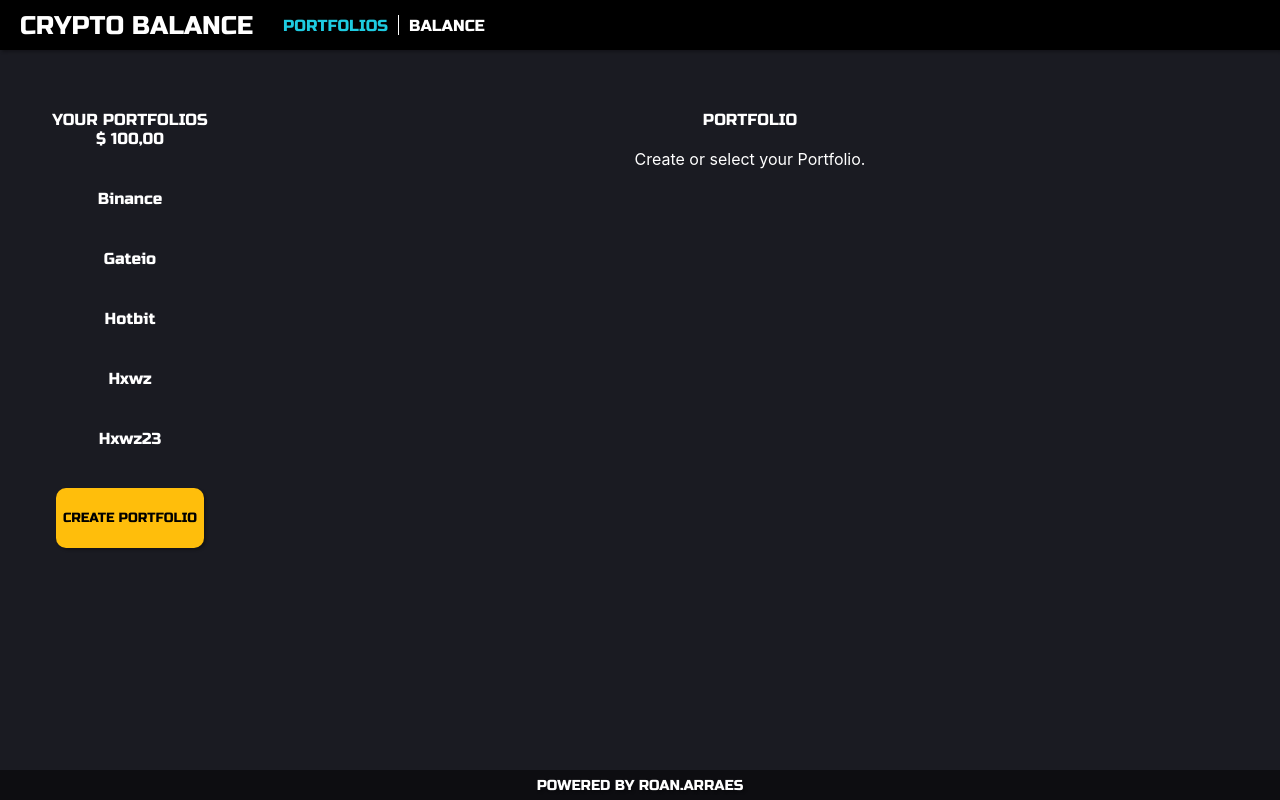
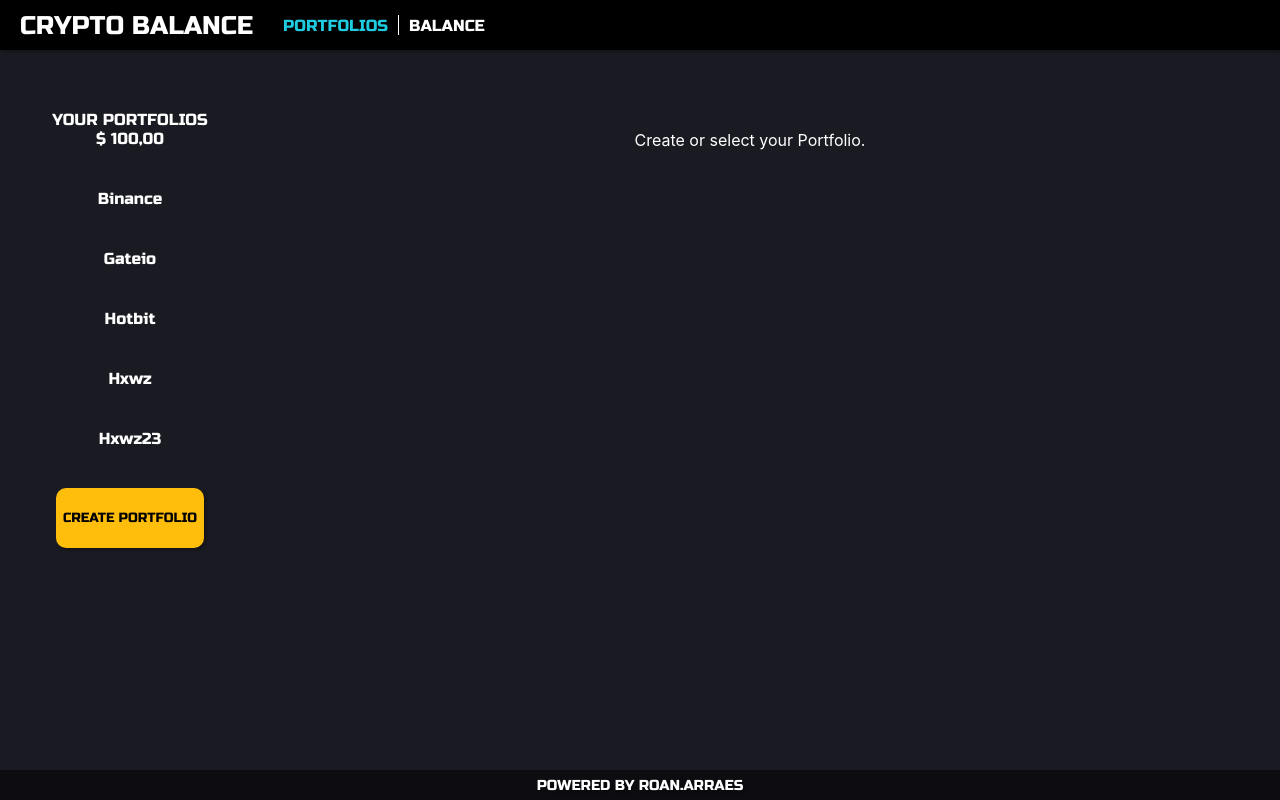
Before and after one commit to RoanArraes/crypto-balance-app, a React (Create React App) app: page / in a window 1280 px wide. Built offline with nearby package versions, Linux system fonts and the light colour scheme.

Commit message:
adjust wallet-portfolios

```diff
--- a/src/pages/wallet-portfolios/index.tsx
+++ b/src/pages/wallet-portfolios/index.tsx
@@ -15,6 +15,7 @@ import {
   ButtonRounded,
   ButtonRoundedInfo,
   TablePortfolio,
+  TableCoins,
   TableTransactions,
   ModalBase,
  } from '../../components';
@@ -22,7 +23,8 @@ import {
 import {
   LinksNavBarInterface,
   HoldingInfoInterface,
-  CreatePortfolioInterface
+  CreatePortfolioInterface,
+  TransactionsPortfolioInterface
 } from '../../utils/interfaces';
 
 import {
@@ -36,7 +38,7 @@ import {
 
 import { ROUTES } from '../../utils/constants/routes';
 import { LABELS, LABEL_BUTTONS } from '../../utils/constants/labels';
-import { useState } from 'react';
+import { useEffect, useState } from 'react';
 
  type Props = {
 
@@ -52,9 +54,16 @@ const portfolio = MockWalletHoldings;
 const WalletPortfolios: React.FC = (props: Props) => {
 
   const [selectedPortfolio, setSelectedPortfolio] = useState<HoldingInfoInterface | undefined | false >(false);
+  const [selectedTransaction, setSelectedTransaction] = useState<string | false>(false);
   const [isActiveModal, setIsActiveModal] = useState<null | boolean>(null);
   const [isActiveModalCreateCoin, setIsActiveModalCreateCoin] = useState<null | boolean>(null);
   const [form, setForm] = useState<CreatePortfolioInterface>({name: ""});
+
+  useEffect(() => {
+    if(selectedPortfolio) {
+      setSelectedTransaction(false);
+    }
+  }, [selectedPortfolio]);
 
   const renderButtonPortfolio = (portfolio: HoldingInfoInterface[]) => {
     if(!portfolio || !portfolio.length) {
@@ -106,24 +115,27 @@ const WalletPortfolios: React.FC = (props: Props) => {
   const AreaRight = () => {
     return(
       <GroupBoxArea.Right>
+      {selectedPortfolio && !selectedTransaction ?
+        <>
           <Label
             textUppercase
           >
             {LABELS.PORTFOLIO_TABLE_TITLE + `${selectedPortfolio ? ' - '+ selectedPortfolio.name : ""}`}
           </Label>
-          {selectedPortfolio ?
-          <>
             <GroupBoxArea.GroupTableHoldings>
               <TablePortfolio portfolio={[selectedPortfolio]}/>
             </GroupBoxArea.GroupTableHoldings>
             <Label
               textUppercase
             >
-              {LABELS.TRANSACTIONS_TABLE_TITLE}
+              {LABELS.COINS_TABLE_TITLE}
             </Label>
             {selectedPortfolio && selectedPortfolio.transactions.length ?
               <GroupBoxArea.GroupTableHoldings>
-                <TableTransactions transactions={selectedPortfolio.transactions}/>
+                <TableCoins
+                  transactions={selectedPortfolio.transactions}
+                  onClickTransaction={(id) => setSelectedTransaction(id)}
+                />
               </GroupBoxArea.GroupTableHoldings>
               :
               <Wrapper
@@ -141,7 +153,13 @@ const WalletPortfolios: React.FC = (props: Props) => {
               </Wrapper>
             }
           </>
-            :
+            : (selectedTransaction && selectedPortfolio) ?
+              <GroupBoxArea.GroupTableHoldings>
+                <TableTransactions
+                  transaction={findTransaction(selectedTransaction)}
+                />
+              </GroupBoxArea.GroupTableHoldings>
+            : (!selectedPortfolio && !selectedTransaction) &&
               <GroupBoxArea.InfoMessage>
                 Create or select your Portfolio.
               </GroupBoxArea.InfoMessage>
@@ -159,6 +177,18 @@ const WalletPortfolios: React.FC = (props: Props) => {
     const item = portfolio.find(p => p.id === id);
 
     setSelectedPortfolio(item);
+  }
+
+  function findTransaction(id: string): TransactionsPortfolioInterface | null {
+    let item = null;
+
+    selectedPortfolio && selectedPortfolio['transactions'].map(t => {
+      if(t.id === id) {
+        item = t;
+      }
+      return null
+    });
+    return item;
   }
 
   const onSubmitForm = () => {
--- a/src/pages/wallet-portfolios/styles.tsx
+++ b/src/pages/wallet-portfolios/styles.tsx
@@ -78,15 +78,6 @@ export const GroupBoxArea = {
   `,
   GroupTableHoldings: styled.div`
     width: calc(100% - 40px);
-    margin: 20px 0px 40px 0px;
-    border: 1px solid transparent;
-    border-radius: 10px;
-    overflow: hidden;
-    border: 1px solid black;
-
-    table {
-      width: 100%;
-    }
   `,
 }
 
```
Lines whose indentation alone changed are shown as unchanged.
